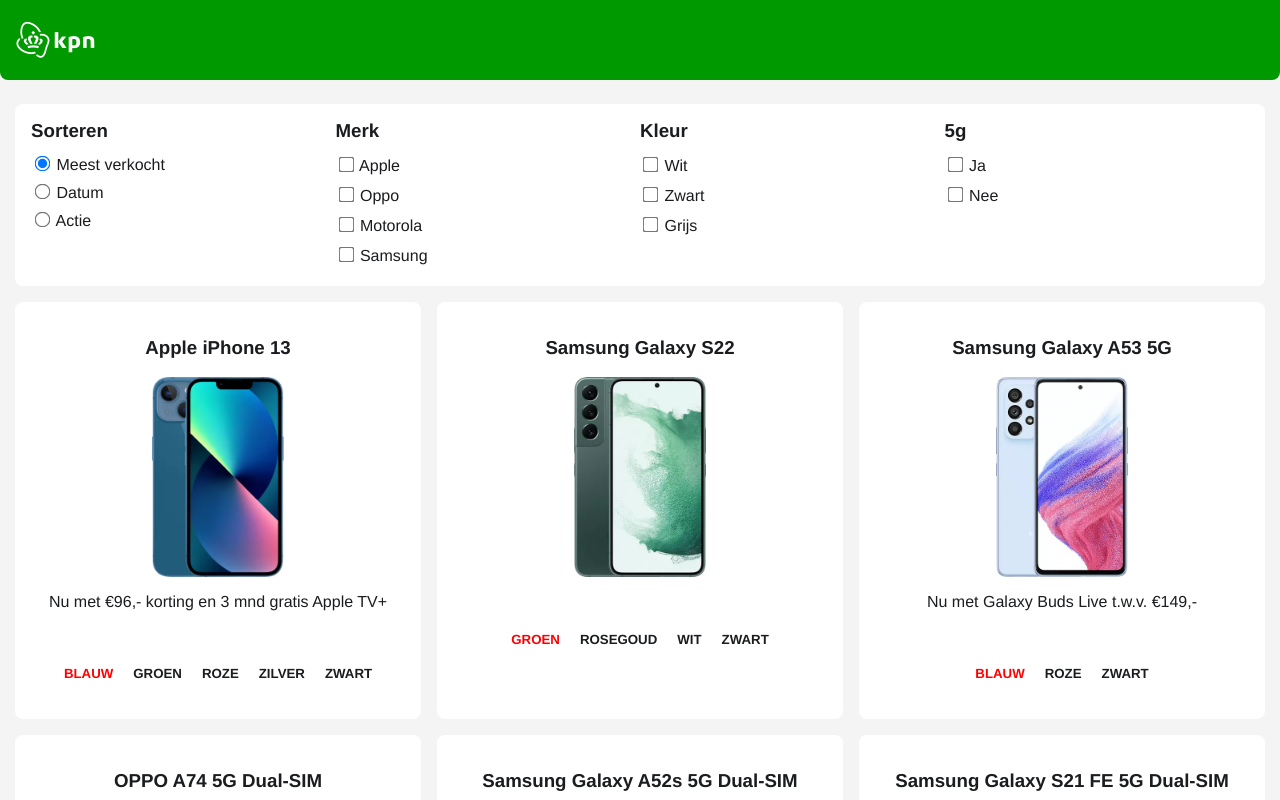
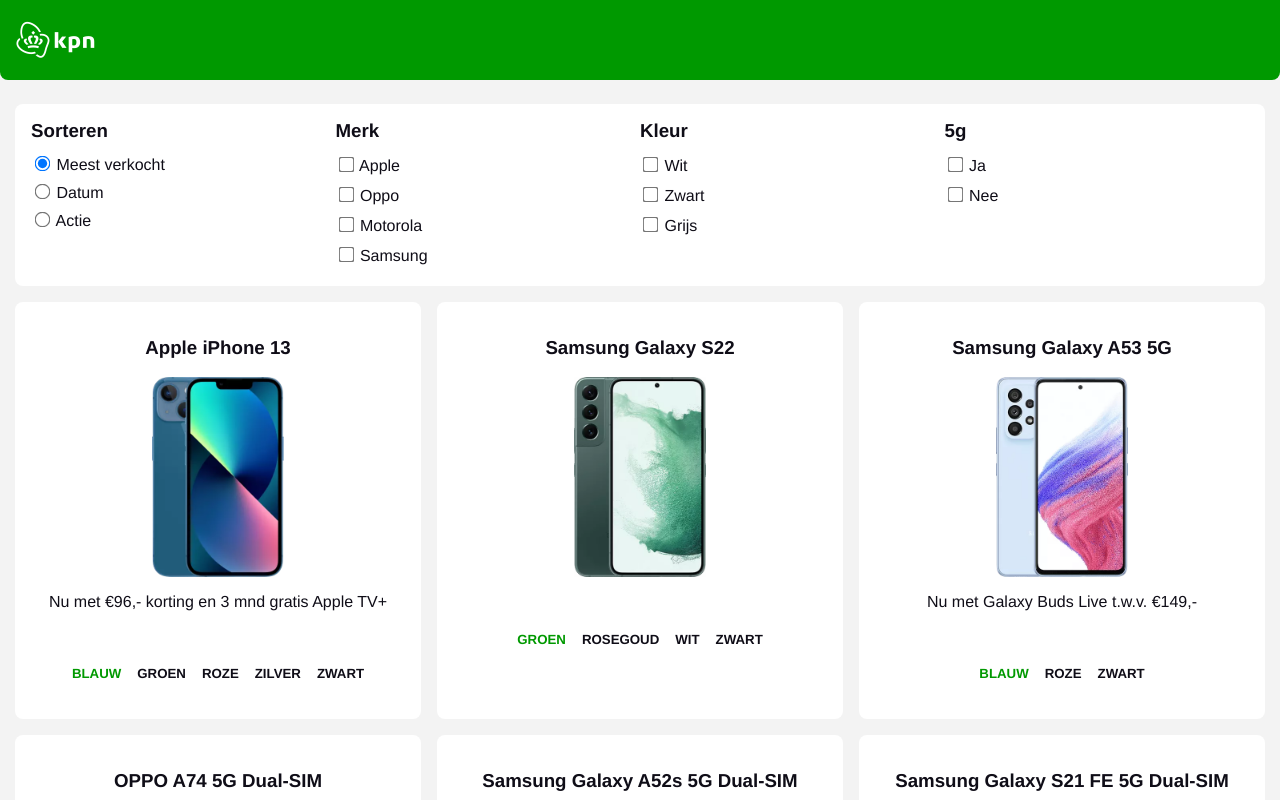
Before and after one commit to Richardkl8/kpn-assessment, a Vue app: page / in a window 1280 px wide. Shown: the top 800 px of the page. Built offline with nearby package versions, Linux system fonts and the light colour scheme; data requests are answered from the project's data file.

Commit message:
Added color variables

```diff
--- a/src/App.vue
+++ b/src/App.vue
@@ -19,6 +19,7 @@
 </script>
 
 <style lang="scss">
+@import "styles/colors";
 body {
   margin: 0;
 }
@@ -27,8 +28,8 @@
   font-family: Avenir, Helvetica, Arial, sans-serif;
   -webkit-font-smoothing: antialiased;
   -moz-osx-font-smoothing: grayscale;
-  color: #1a1c1f;
-  background-color: #f4f4f4;
+  color: $color-black;
+  background-color: $color-light-grey;
 }
 
 .content {
--- a/src/components/BaseFooter.vue
+++ b/src/components/BaseFooter.vue
@@ -5,8 +5,9 @@
 </template>
 
 <style lang="scss" scoped>
+@import "../styles/colors";
   footer {
-    background-color: #232323;
+    background-color: $color-black;
     height: 100px;
     margin-top: 16px;
     display: grid;
--- a/src/components/BaseHeader.vue
+++ b/src/components/BaseHeader.vue
@@ -5,8 +5,9 @@
 </template>
 
 <style lang="scss" scoped>
+@import "../styles/colors";
   header {
-    background-color: #090;
+    background-color: $color-green;
     height: 80px;
     margin-bottom: 16px;
     display: grid;
--- a/src/components/PhoneCard.vue
+++ b/src/components/PhoneCard.vue
@@ -68,9 +68,11 @@
 </script>
 
 <style lang="scss" scoped>
+@import "../styles/colors";
+
 .phone {
   &-card {
-    background: #fff;
+    background: $color-white;
     padding: 16px;
     border-radius: 8px;
     text-align: center;
@@ -84,14 +86,14 @@
     padding: 16px 0 0 0;
 
     li {
-      padding: 0 10px;
+      padding: 0 8px;
       &:hover {
         cursor: pointer;
       }
     }
 
     &-item-active {
-      color: red;
+      color: $color-green;
     }
   }
 }
--- a/src/components/PhoneFilters.vue
+++ b/src/components/PhoneFilters.vue
@@ -81,9 +81,10 @@
 </script>
 
 <style lang="scss" scoped>
+@import "../styles/colors";
 .phone {
   &-filters {
-    background-color: #fff;
+    background-color: $color-white;
     border-radius: 8px;
     padding: 16px;
     display: grid;
@@ -92,8 +93,8 @@
   }
 }
 .minimized-phone-filters {
-  background-color: darkslategray;
-  color: white;
+  background-color: $color-purple;
+  color: $color-white;
   padding: 8px;
   text-align: center;
   border-radius: 8px;
@@ -108,7 +109,7 @@
   top: 10px;
   font-weight: bold;
   font-size: 26px;
-  color: #1a1c1f;
+  color: $color-black;
   border: none;
   background-color: transparent;
 
--- /dev/null
+++ b/src/styles/colors.scss
@@ -0,0 +1,5 @@
+$color-purple: rgb(97, 97, 192);
+$color-black: rgb(15, 13, 23);
+$color-white: rgb(255, 255, 255);
+$color-green: rgba(0, 153, 0);
+$color-light-grey: rgb(243, 243, 243);
--- a/src/views/Home.vue
+++ b/src/views/Home.vue
@@ -7,8 +7,7 @@
     <section class="phones">
       <PhoneCard v-for="phone in getFilteredPhones"
                  :key="phone.id"
-                 :phone="phone"
-      />
+                 :phone="phone"/>
     </section>
   </div>
 </template>
```
